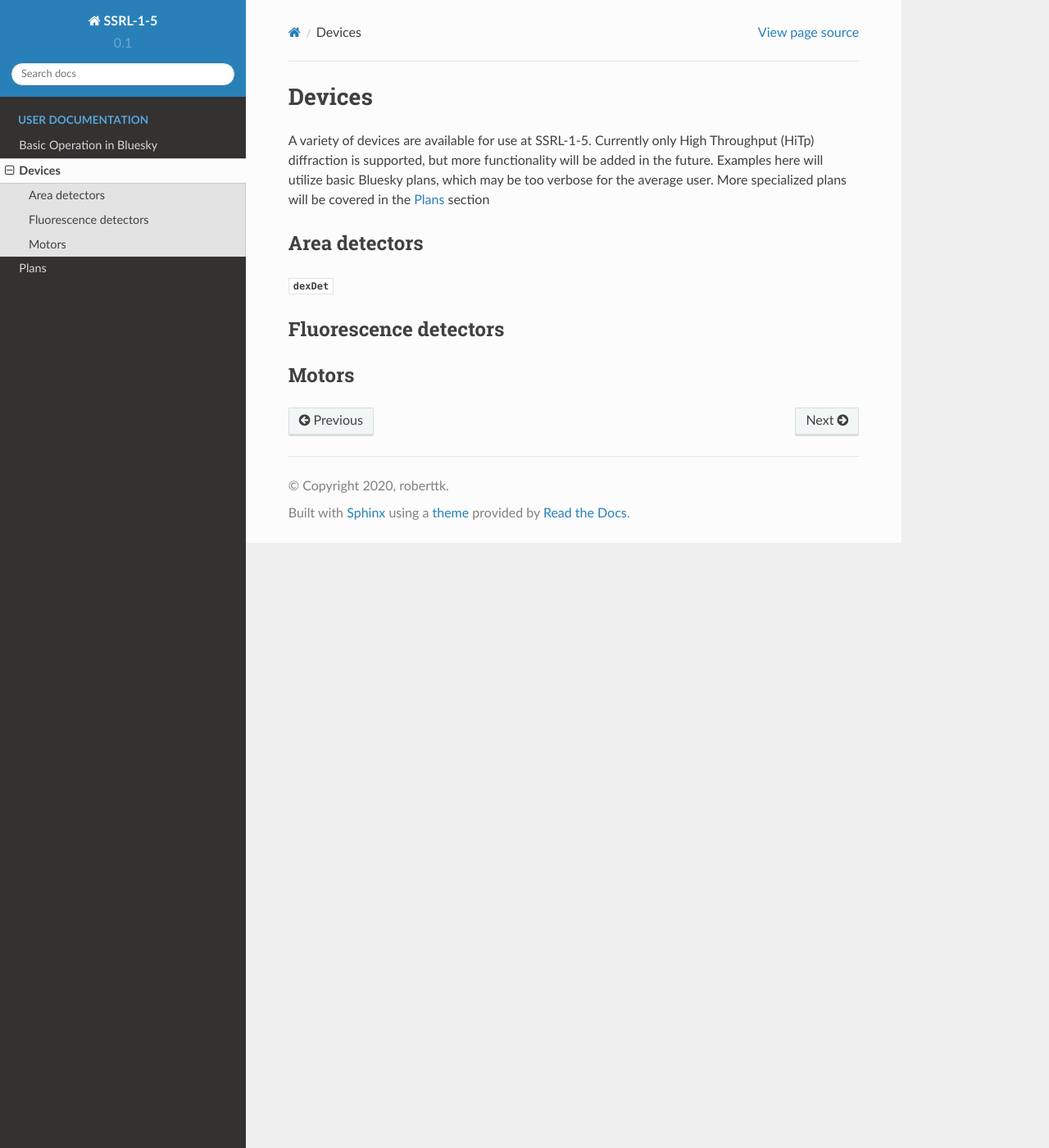
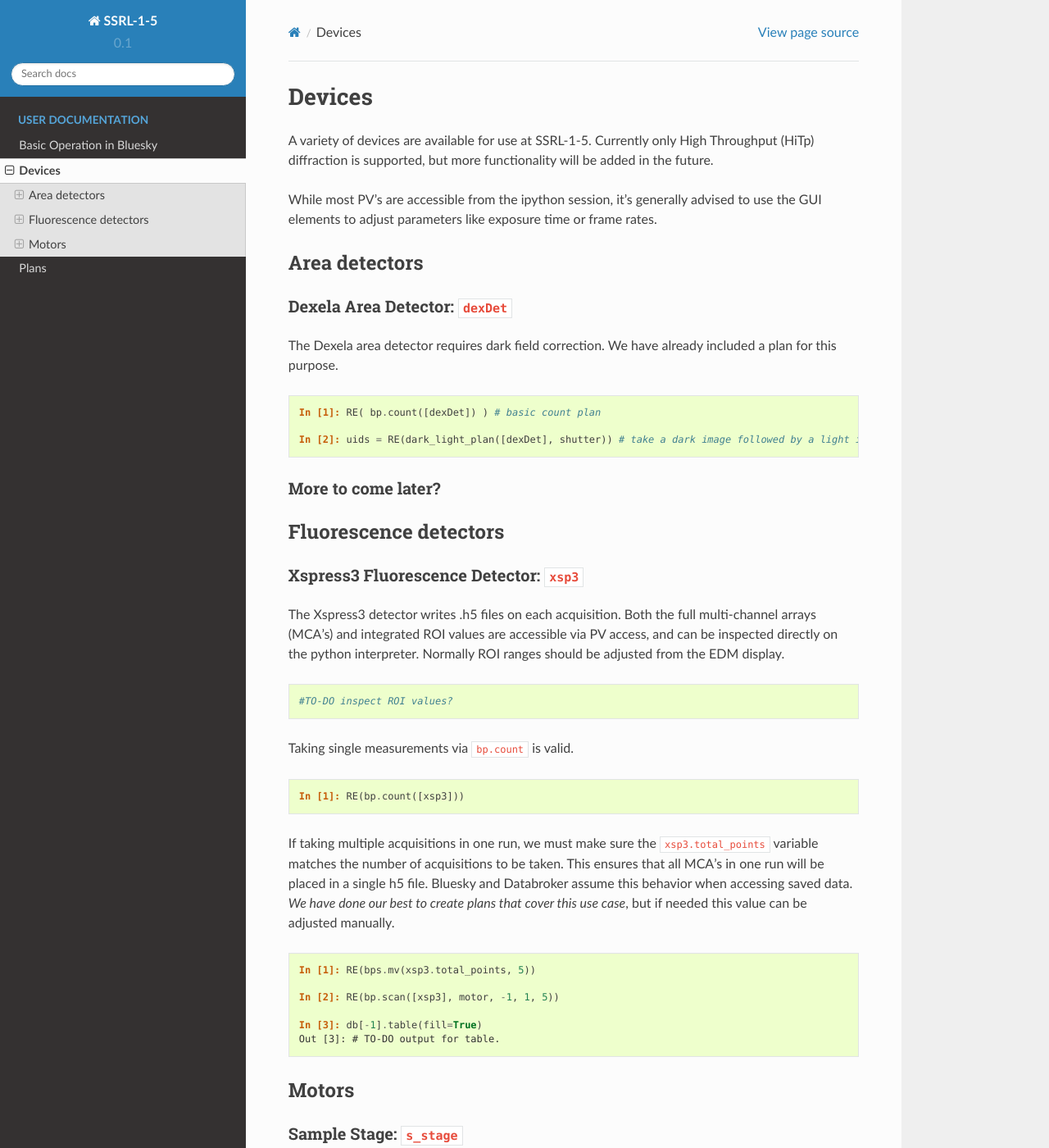
Before and after one commit to tangkong/SSRL-1-5, a Sphinx documentation site: the page built from docs/source/devices.rst, in a window 1280 px wide and 1400 px high. Shown: the whole window at 82% size. Built offline with Sphinx 7.4.7 and the Read the Docs theme 2.0.0, drawn with Linux system fonts in a browser that asks for light colours; pages that are not in the unit, such as notebooks, are missing from menus; some of the changed text lies outside the part shown.

Commit message:
updates to docs

```diff
--- a/docs/source/devices.rst
+++ b/docs/source/devices.rst
@@ -4,16 +4,87 @@ Devices
 
 A variety of devices are available for use at SSRL-1-5.  Currently only
 High Throughput (HiTp) diffraction is supported, but more functionality will
-be added in the future.  Examples here will utilize basic Bluesky plans, which
-may be too verbose for the average user.  More specialized plans will be covered
-in the :doc:`plans` section
+be added in the future.
+
+While most PV's are accessible from the ipython session, it's generally
+advised to use the GUI elements to adjust parameters like exposure time or
+frame rates.
+
 
 Area detectors
---------------
-:class:`~device.dexDet`
+==============
+
+Dexela Area Detector: ``dexDet``
+--------------------------------
+The Dexela area detector requires dark field correction.  We have already
+included a plan for this purpose.
+
+.. code:: ipython
+
+    In [1]: RE( bp.count([dexDet]) ) # basic count plan
+
+    In [2]: uids = RE(dark_light_plan([dexDet], shutter)) # take a dark image followed by a light image
+
+
+More to come later?
+-------------------
 
 Fluorescence detectors
-----------------------
+======================
+
+Xspress3 Fluorescence Detector: ``xsp3``
+----------------------------------------
+The Xspress3 detector writes .h5 files on each acquisition.  Both the full
+multi-channel arrays (MCA's) and integrated ROI values are accessible via PV
+access, and can be inspected directly on the python interpreter.  Normally
+ROI ranges should be adjusted from the EDM display.
+
+.. code:: ipython
+
+    #TO-DO inspect ROI values?
+
+Taking single measurements via ``bp.count`` is valid.
+
+.. code:: ipython
+
+    In [1]: RE(bp.count([xsp3]))
+
+If taking multiple acquisitions in one run, we must make sure the ``xsp3.total_points``
+variable matches the number of acquisitions to be taken.  This ensures that all MCA's
+in one run will be placed in a single h5 file.  Bluesky and Databroker assume
+this behavior when accessing saved data.  *We have done our best to create plans
+that cover this use case*, but if needed this value can be adjusted manually.
+
+.. code:: ipython
+
+    In [1]: RE(bps.mv(xsp3.total_points, 5))
+
+    In [2]: RE(bp.scan([xsp3], motor, -1, 1, 5))
+
+    In [3]: db[-1].table(fill=True)
+    Out [3]: # TO-DO output for table.
+
 
 Motors
-------
+======
+
+Sample Stage: ``s_stage``
+-------------------------
+
+``s_stage`` has the following components, used to control the sample setup
+
+=================================== ======================= ==================
+Component name                      Motor name              Units
+=================================== ======================= ==================
+``px``                              Plate x                 mm
+``py``                              Plate y                 mm
+``pz``                              Plate z                 mm
+``vx``                              Vert x                  steps
+``vy``                              Vert x                  steps
+=================================== ======================= ==================
+
+.. code:: ipython
+
+    In [1]: RE( bps.mv(s_stage.px, 0) ) # move stage plate x to 0
+
+    In [1]: RE( bps.mvr(s_stage.pz, -1) ) # move stage height -1 from current position
```
Also changed, not shown: docs/source/basic-operation.rst (+46 -26 lines).
